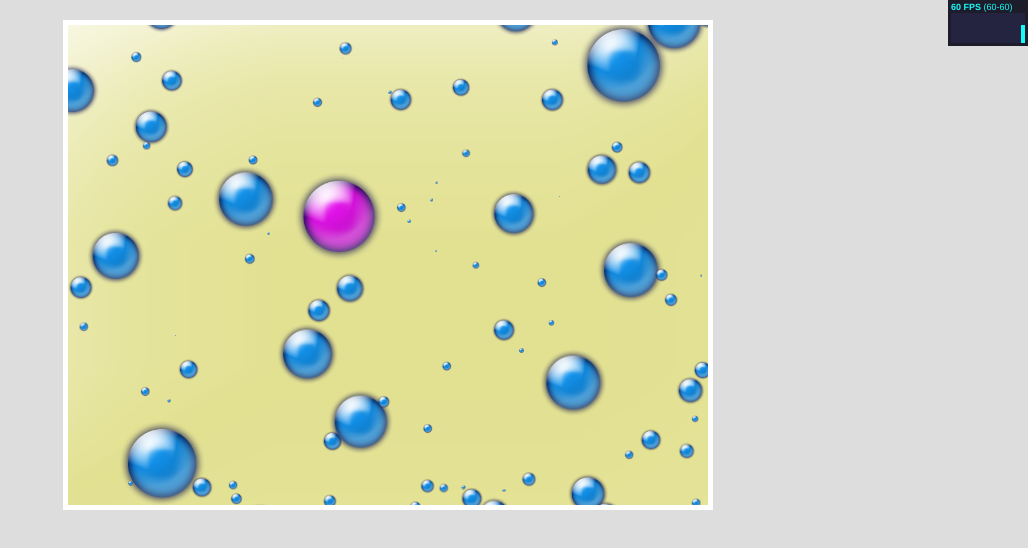
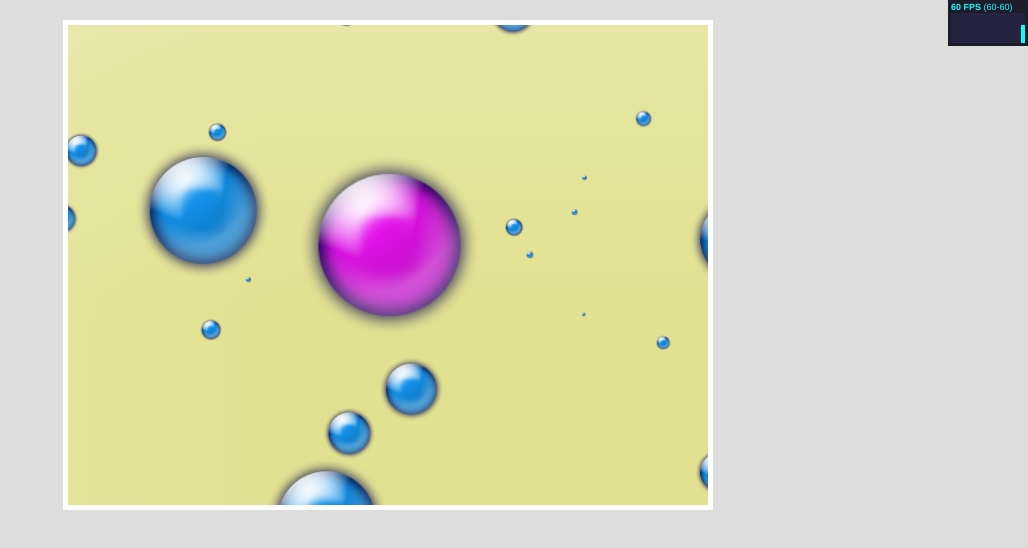
Before and after one commit to ChickenProp/abjorb, a plain HTML site: page index.html in a window 1280 px wide. Shown: the whole page, without its empty margins (252-1280 px from the left). Drawn offline with Linux system fonts and the light colour scheme.

Commit message:
Add dynamic camera.
Also, fix a bug that meant some cells had NaN vectors for pos/vel, and
hence were breaking collision detection.

```diff
--- a/abjorb.js
+++ b/abjorb.js
@@ -3,12 +3,15 @@ var G;
 var player;
 
 function abjorb () {
-    G = new Global();
+	G = new Global();
 	G.createWorld();
 
-    setInterval(mainloop, 1000/60);
+	setInterval(mainloop, 1000/60);
 
-    $(document).click(function(e){G.world.player.clickHandler(e)});
+	$(document).click(function(e){G.world.player.clickHandler(e)});
+	$(G.canvas).bind('mousewheel', function (e) {
+		G.world.camera.scrollHandler(e);
+	});
 
 	$(G.canvas).css('cursor','crosshair');
 
--- /dev/null
+++ b/camera.js
@@ -0,0 +1,57 @@
+function Camera (pos) {
+	this.pos = pos.copy();
+	this.zoom = 2;
+}
+
+Camera.prototype.screenToWorld = function (v) {
+	var offset = v.s(G.screenCentre);
+	return this.pos.a(offset.d(this.zoom));
+}
+
+Camera.prototype.worldToScreen = function (v) {
+	var offset = G.screenCentre.s(this.pos.m(this.zoom));
+	return v.m(this.zoom).a(offset);
+}
+
+Camera.prototype.update = function () {
+	if (G.world.player.dead)
+		return;
+
+	var ppos = G.world.player.pos.copy();
+
+	var rel = ppos.s(this.pos);
+
+	var margin = 1/4; // relative to screen size
+	var comargin = 1/2 - margin; // relative distance from centre to margin
+
+	var wzoom = G.canvas.width / this.zoom;
+	var hzoom = G.canvas.height / this.zoom;
+
+	var mw = G.canvas.width * margin;
+	var cw = G.canvas.width * comargin;
+	var mh = G.canvas.height * margin;
+	var ch = G.canvas.height * comargin;
+
+	if (rel.x > wzoom * comargin)
+		this.pos.x = ppos.x - wzoom * margin;
+	else if (rel.x < - wzoom * comargin)
+		this.pos.x = ppos.x + wzoom * margin;
+
+	if (rel.y > hzoom * comargin)
+		this.pos.y = ppos.y - hzoom * margin;
+	else if (rel.y < - hzoom * comargin)
+		this.pos.y = ppos.y + hzoom * margin;
+
+	this.pos.x = Math.max(wzoom / 2, this.pos.x);
+	this.pos.x = Math.min(G.world.width - wzoom / 2, this.pos.x);
+
+	this.pos.y = Math.max(hzoom / 2, this.pos.y);
+	this.pos.y = Math.min(G.world.height - hzoom / 2, this.pos.y);
+}
+
+Camera.prototype.scrollHandler = function (e) {
+	if (e.wheelDelta > 0)
+		this.zoom += 0.1;
+	else if (e.wheelDelta < 0)
+		this.zoom -= 0.1;
+}
--- a/cell.js
+++ b/cell.js
@@ -14,6 +14,10 @@ Cell.prototype.kill = function () {
 }
 
 Cell.prototype.update = function () {
+	if (isNaN(this.pos.x)
+	    || isNaN(this.vel.x))
+		console.log("a cell is NaN");
+
 	this.pos = this.pos.a(this.vel);
 
 	if ( this.pos.x < (this.radius + 5)) {
@@ -34,7 +38,14 @@ Cell.prototype.update = function () {
 Cell.prototype.draw = function () {
 	ctx = G.context;
 
-	ctx.drawImage(G.images[this.colour+'cell'], this.pos.x-(this.radius/57*75)-G.world.camera.x, this.pos.y-(this.radius/57*75)-G.world.camera.y, (this.radius/57*75)*2, (this.radius/57*75)*2);
+	// 75/57 is because the image is stupid-sized.
+	var drawRadius = this.radius * 75/57 * G.world.camera.zoom;
+	var posScreen = G.world.camera.worldToScreen(this.pos);
+	ctx.drawImage(G.images[this.colour+'cell'],
+		      posScreen.x - drawRadius,
+		      posScreen.y - drawRadius,
+		      drawRadius*2,
+		      drawRadius*2);
 }
 
 // Distance between the closest points of two cells. 0 if they are tangent,
@@ -44,6 +55,9 @@ Cell.prototype.distance = function (other) {
 }
 
 Cell.prototype.absorb = function (other, maxRadius) {
+	if (other.dead)
+		return;
+
 	var amount = other.radiusToMass(maxRadius);
 	var momentum;
 	if (other.mass() <= amount) {
@@ -58,6 +72,9 @@ Cell.prototype.absorb = function (other, maxRadius) {
 	}
 
 	this.vel = this.vel.a(momentum.d(this.mass()));
+
+	if (isNaN(this.vel.x) || isNaN(other.vel.x))
+		console.log("a new cell is NaN");
 }
 
 Cell.prototype.mass = function () {
@@ -79,8 +96,9 @@ Cell.prototype.radiusToMass = function (radius) {
 }
 
 Cell.prototype.clickHandler = function (e) {
-	var loc = $V(e.pageX - G.canvas.offsetLeft + G.world.camera.x,
-		     e.pageY - G.canvas.offsetTop + G.world.camera.y);
+	var screenLoc = $V(e.pageX - G.canvas.offsetLeft,
+			   e.pageY - G.canvas.offsetTop);
+	var loc = G.world.camera.screenToWorld(screenLoc);
 
 	var direction = this.pos.s(loc).normalize();
 
--- a/global.js
+++ b/global.js
@@ -1,6 +1,7 @@
 function Global () {
-    this.canvas = $("canvas")[0];
-    this.context = this.canvas.getContext("2d");
+	this.canvas = $("canvas")[0];
+	this.context = this.canvas.getContext("2d");
+	this.screenCentre = $V(this.canvas.width/2, this.canvas.height/2);
 
 	this.images = [];
 	bluecell = new Image();
--- a/index.html
+++ b/index.html
@@ -29,6 +29,7 @@
 	</script>
     <script type="text/javascript" src="vector.js"></script>
     <script type="text/javascript" src="global.js"></script>
+    <script type="text/javascript" src="camera.js"></script>
     <script type="text/javascript" src="world.js"></script>
     <script type="text/javascript" src="cell.js"></script>
     <script type="text/javascript" src="abjorb.js"></script>
--- a/vector.js
+++ b/vector.js
@@ -46,8 +46,15 @@ Vector.prototype = {
 	},
 
 	normalize:function() {
+		if (this.length() == 0)
+			return this;
+		else
 			return this.d(this.length());
-    }
+	},
+
+	copy: function () {
+		return $V(this.x, this.y);
+	},
 }
 
 function $V(x,y){
--- a/world.js
+++ b/world.js
@@ -4,16 +4,17 @@ function World () {
 
 	this.cells = [];
 
-	this.camera = {
-		x: Math.floor(this.width/2)-G.canvas.width/2,
-		y: Math.floor(this.height/2)-G.canvas.height/2
-	}
+	this.camera = new Camera(G.screenCentre);
+	//this.camera = new Camera($V(0,0));
 
 	this.player = this.addCell(new Cell($V(320, 240), $V(0, 0), 20));
 	this.player.setColour('pink');
 
 	for (i = 0; i < 1000; i++) {
-		this.addCell(new Cell($V((Math.random()*this.width-40)+20, (Math.random()*this.height-40)+20), $V(2*Math.random()-1, 2*Math.random()-1), 4));
+		this.addCell(new Cell($V((Math.random()*this.width-40)+20,
+					 (Math.random()*this.height-40)+20),
+				      $V(2*Math.random()-1, 2*Math.random()-1),
+				      4));
 	}
 }
 
@@ -24,33 +25,17 @@ World.prototype.update = function () {
 
 	this.garbageCollect();
 
-	if (this.camera.x-this.player.pos.x+G.canvas.width/2 > 50) {
-		this.camera.x = this.player.pos.x-G.canvas.width/2 + 50;
-	} else if (this.camera.x-this.player.pos.x+G.canvas.width/2 < -50) {
-		this.camera.x = this.player.pos.x-G.canvas.width/2 - 50;
-	}
-	if (this.camera.y-this.player.pos.y+G.canvas.height/2 > 50) {
-		this.camera.y = this.player.pos.y-G.canvas.height/2 + 50;
-	} else if (this.camera.y-this.player.pos.y+G.canvas.height/2 < -50) {
-		this.camera.y = this.player.pos.y-G.canvas.height/2 - 50;
-	}
-	if (this.camera.x < 0) {
-		this.camera.x = 0;
-	} else if (this.camera.x > (this.width - G.canvas.width)) {
-		this.camera.x = this.width - G.canvas.width;
-	}
-	if (this.camera.y < 0) {
-		this.camera.y = 0;
-	} else if (this.camera.y > (this.height - G.canvas.height)) {
-		this.camera.y = this.height - G.canvas.height;
-	}
+	this.camera.update();
 }
 
 World.prototype.draw = function () {
 	G.context.fillStyle = "rgb(255, 255, 255)";
 	G.context.fillRect(0, 0, G.canvas.width, G.canvas.height);
 
-	G.context.drawImage(G.images.world, -G.world.camera.x, -G.world.camera.y);
+	var topleft = this.camera.worldToScreen($V(0, 0));
+	G.context.drawImage(G.images.world, topleft.x, topleft.y,
+			    G.images.world.width * this.camera.zoom,
+			    G.images.world.height * this.camera.zoom);
 
 	$.each(this.cells, function(i, c) { c.draw(); });
 }
```
Lines whose indentation alone changed are shown as unchanged.
